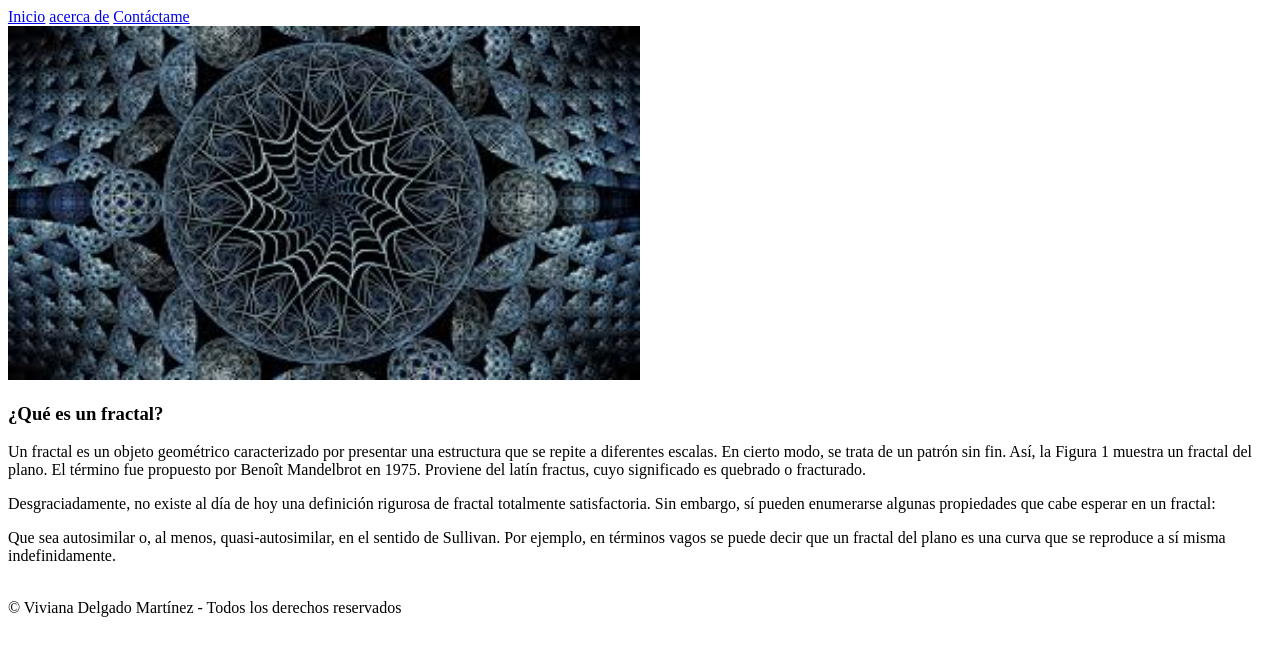
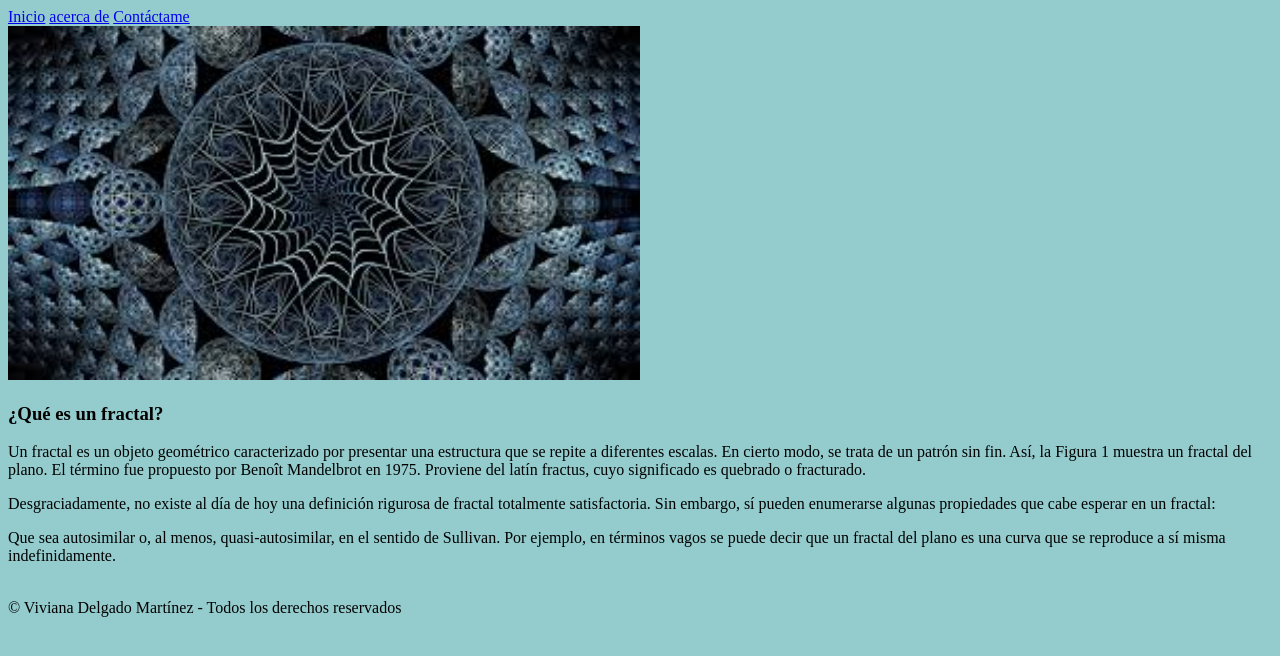
Before and after one commit to Alex-Hernandez-21/Proyecto_Pagina_Docente, a plain HTML site: page about.html in a window 1280 px wide. Drawn offline with Linux system fonts and the light colour scheme.

Commit message:
primer estilo

```diff
--- a/about.html
+++ b/about.html
@@ -6,6 +6,7 @@
     <meta name="viewport" content="width=device-width, initial-scale=1.0">
     <link rel="icon" type="imagen/png" href="imag/zoom_in_icon_251732.png">
     <title>Matemáticas</title>
+    <link rel="stylesheet" href="styles.css">
 </head>
 <body>
     <nav>
--- /dev/null
+++ b/styles.css
@@ -0,0 +1,3 @@
+body{
+    background-color: rgb(148, 204, 206);
+}
```
Also changed, not shown: index.html (line endings or trailing spaces).
